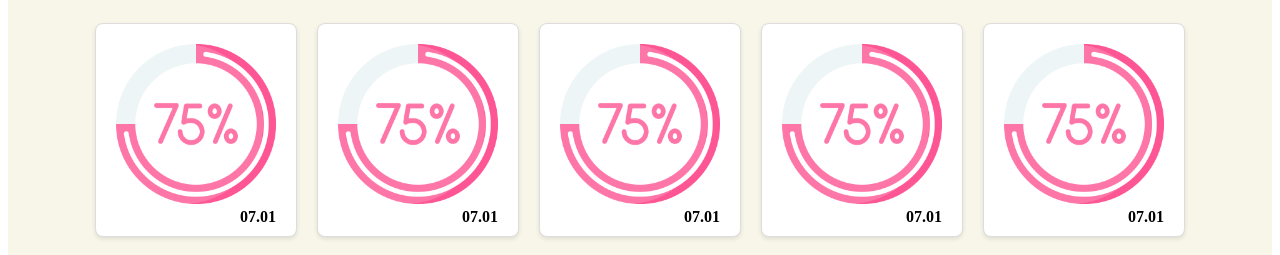
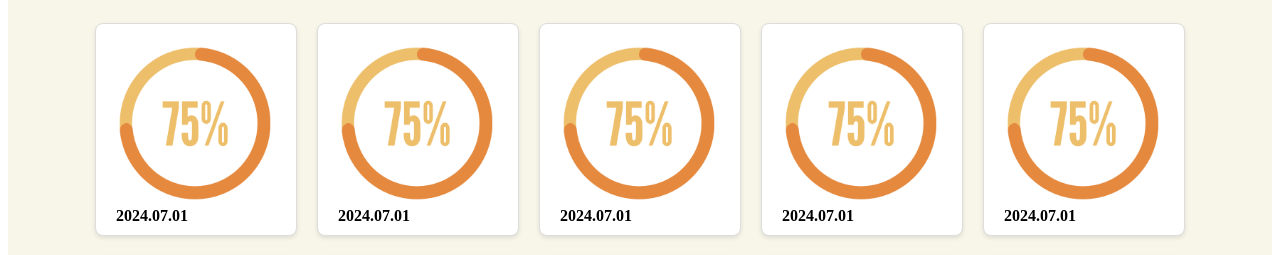
Before and after one commit to snuubinny/healthwarning, a React (Create React App) app: page /PostList in a window 1280 px wide. Shown: the part 526-781 px from the top of the page. Built offline with nearby package versions, Linux system fonts and the light colour scheme.

Commit message:
feat: PostList 디자인 변경 / feat: App ScrollToTop 추가

```diff
--- a/src/App.js
+++ b/src/App.js
@@ -2,11 +2,13 @@ import "./App.css";
 import { Outlet } from "react-router-dom";
 import NavBar from "./components/NavBar";
 import Footer from "./components/Footer";
+import ScrollToTop from "./components/ScrollToTop";
 
 function App() {
   return (
     <>
       <NavBar />
+      <ScrollToTop/>
       <div className="outlet-background">
         <Outlet />
       </div>
--- a/src/components/Card.jsx
+++ b/src/components/Card.jsx
@@ -20,8 +20,7 @@ const CardImage = styled.img`
 
 const DateBox = styled.div`
   display: flex;
-  justify-content: flex-end;
-  align-items: flex-end;
+  justify-content: flex-start;
   font-weight: bold;
   margin-bottom: 10px;
 `;
@@ -29,8 +28,8 @@ const DateBox = styled.div`
 const Card = () => {
   return (
     <CardWrapper>
-      <CardImage src={`${process.env.PUBLIC_URL}/percent.png`} alt="Example" />
-      <DateBox>07.01</DateBox>
+      <CardImage src={`${process.env.PUBLIC_URL}/percentcircle.png`} alt="Example" />
+      <DateBox>2024.07.01</DateBox>
     </CardWrapper>
   );
 };
--- /dev/null
+++ b/src/components/ScrollToTop.jsx
@@ -0,0 +1,14 @@
+import { useEffect } from "react";
+import { useLocation } from "react-router-dom";
+
+const ScrollToTop = () => {
+  const { pathname } = useLocation();
+
+  useEffect(() => {
+    window.scrollTo(0, 0);
+  }, [pathname]);
+
+  return null;
+};
+
+export default ScrollToTop;
```
Also changed, not shown: public/percent.png (deleted), public/percentcircle.png (added).
